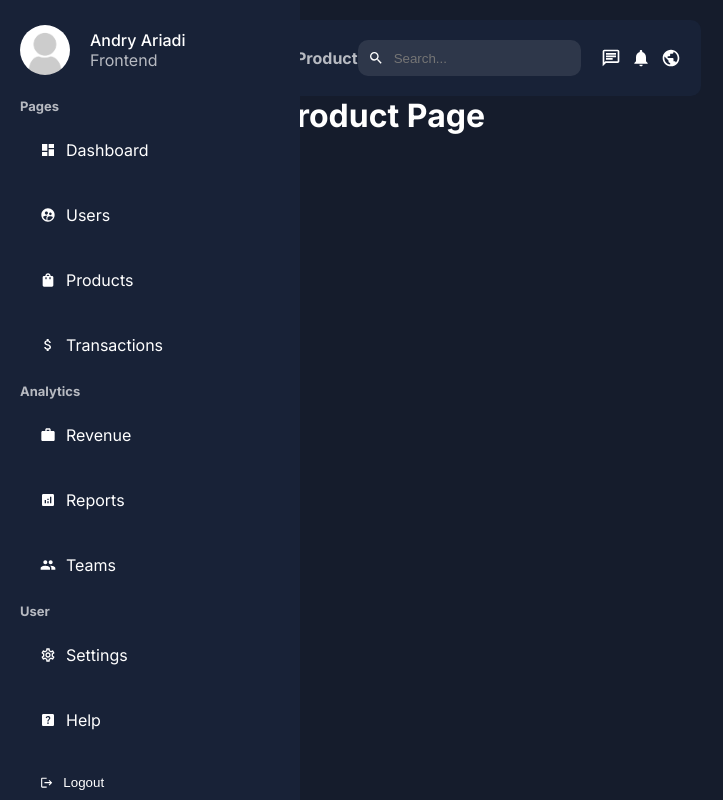
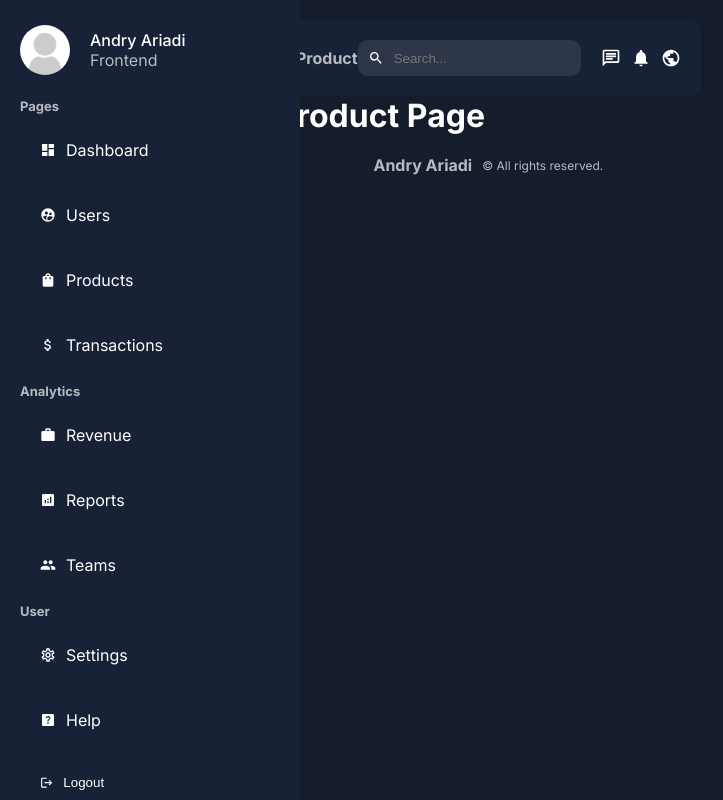
Before and after one commit to andryariadi/CMS-Dashboard-, a Next.js app in the folder cms-dashboard/: page /dashboard/product in a window 1280 px wide. Shown: the whole page, without its empty margins (0-723 px from the left). Built offline with nearby package versions, Linux system fonts and the light colour scheme.

Commit message:
styling footer

```diff
--- a/cms-dashboard/src/app/dashboard/layout.jsx
+++ b/cms-dashboard/src/app/dashboard/layout.jsx
@@ -1,6 +1,7 @@
 import Navbar from "@/components/dashboard/navbar/navbar";
 import Sidebar from "@/components/dashboard/sidebar/sidebar";
 import styles from "./dashboard.module.css";
+import Footer from "@/components/dashboard/footer/footer";
 
 export default function DashboardLayout({ children }) {
   return (
@@ -12,6 +13,7 @@ export default function DashboardLayout({ children }) {
         <div className={styles.navbar}>
           <Navbar />
           {children}
+          <Footer />
         </div>
       </div>
     </>
--- a/cms-dashboard/src/components/dashboard/footer/footer.jsx
+++ b/cms-dashboard/src/components/dashboard/footer/footer.jsx
@@ -1,8 +1,11 @@
+import styles from "./footer.module.css";
+
 export default function Footer() {
   return (
     <>
-      <div>
-        <h1>Footer</h1>
+      <div className={styles.container}>
+        <div className={styles.logo}>Andry Ariadi</div>
+        <div className={styles.text}>© All rights reserved.</div>
       </div>
     </>
   );
--- a/cms-dashboard/src/components/dashboard/footer/footer.module.css
+++ b/cms-dashboard/src/components/dashboard/footer/footer.module.css
@@ -0,0 +1,16 @@
+.container {
+  display: flex;
+  justify-content: center;
+  align-items: center;
+  gap: 10px;
+  margin-top: 20px;
+  color: var(--textSoft);
+}
+
+.logo {
+  font-weight: bold;
+}
+
+.text {
+  font-size: 12px;
+}
```
